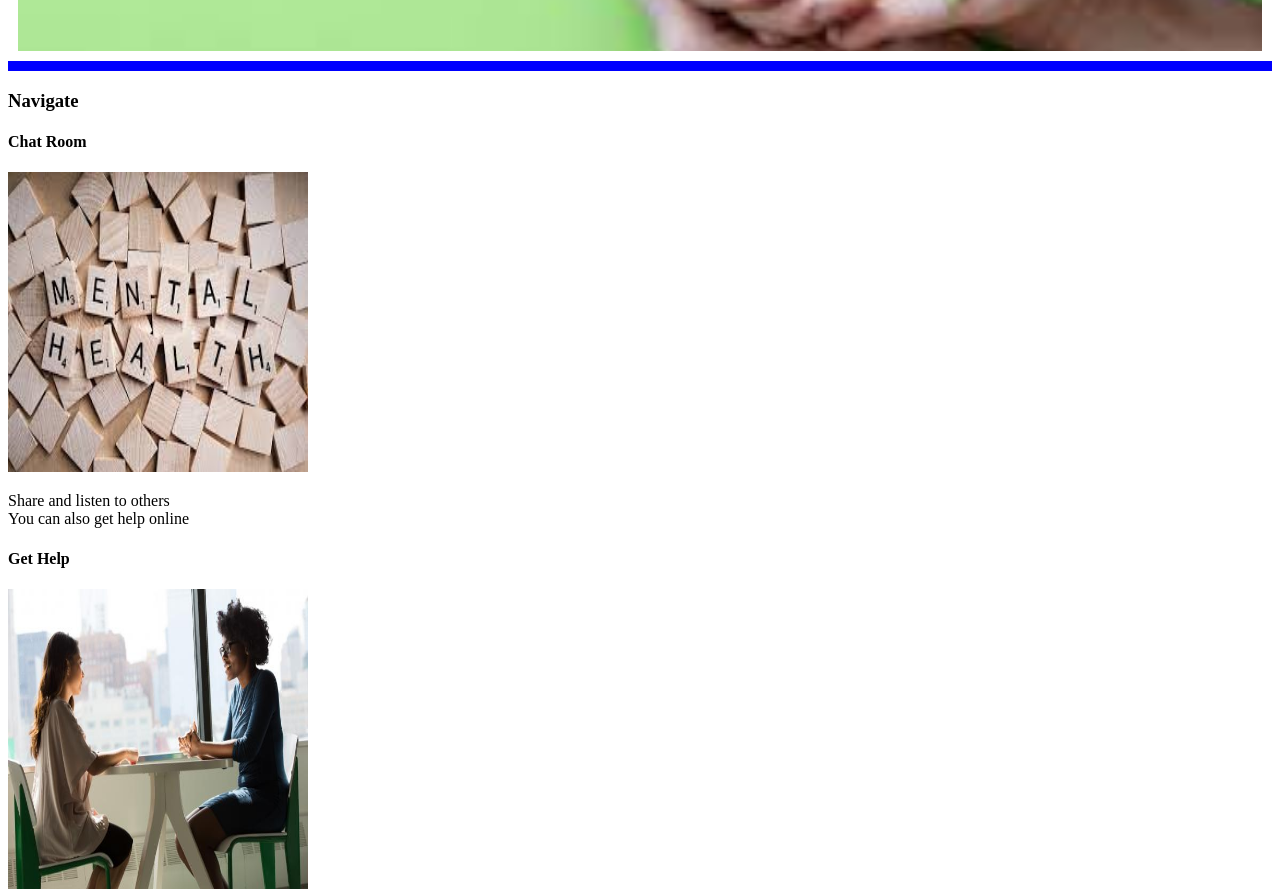
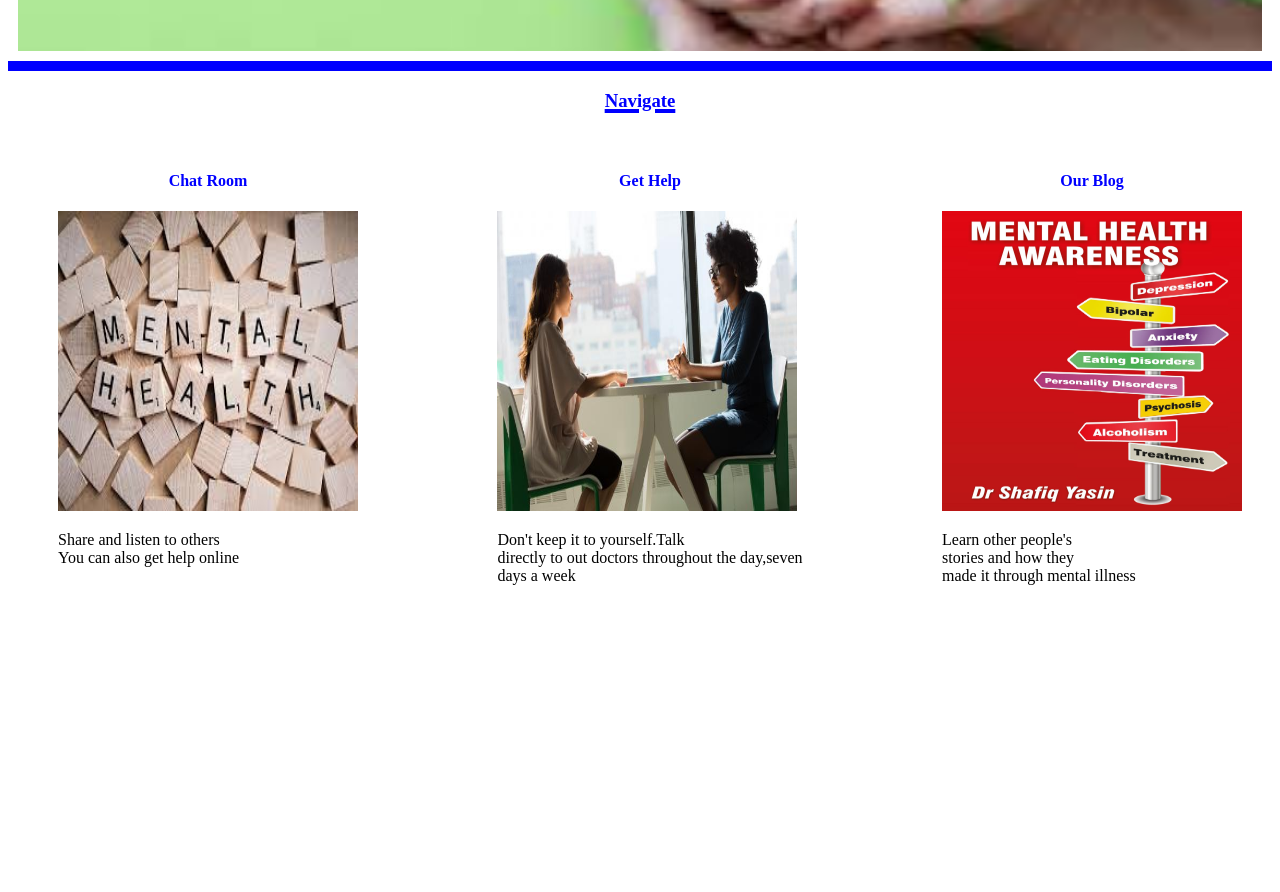
Before and after one commit to melodytowett/Mental-health-Awareness, a plain HTML site: page index.html in a window 1280 px wide. Shown: the part 537-1429 px from the top of the page. After the commit the page ends 1166 px from the top, so only its background shows below. Drawn offline with Linux system fonts and the light colour scheme.

Commit message:
style the navigation section

```diff
--- a/index.css
+++ b/index.css
@@ -43,3 +43,18 @@ float: right;
 #border{
     border: 5px solid blue;
 }
+h3{
+    text-align: center;
+    color: blue;
+    text-decoration: underline 4px solid blue;
+}
+.navigation{
+display: flex;
+margin: 10px 0px 0px 20px;
+padding: 20px 30px 20px 30px;
+justify-content: space-between;
+}
+h4{
+    color: blue;
+    text-align: center;
+}
```
